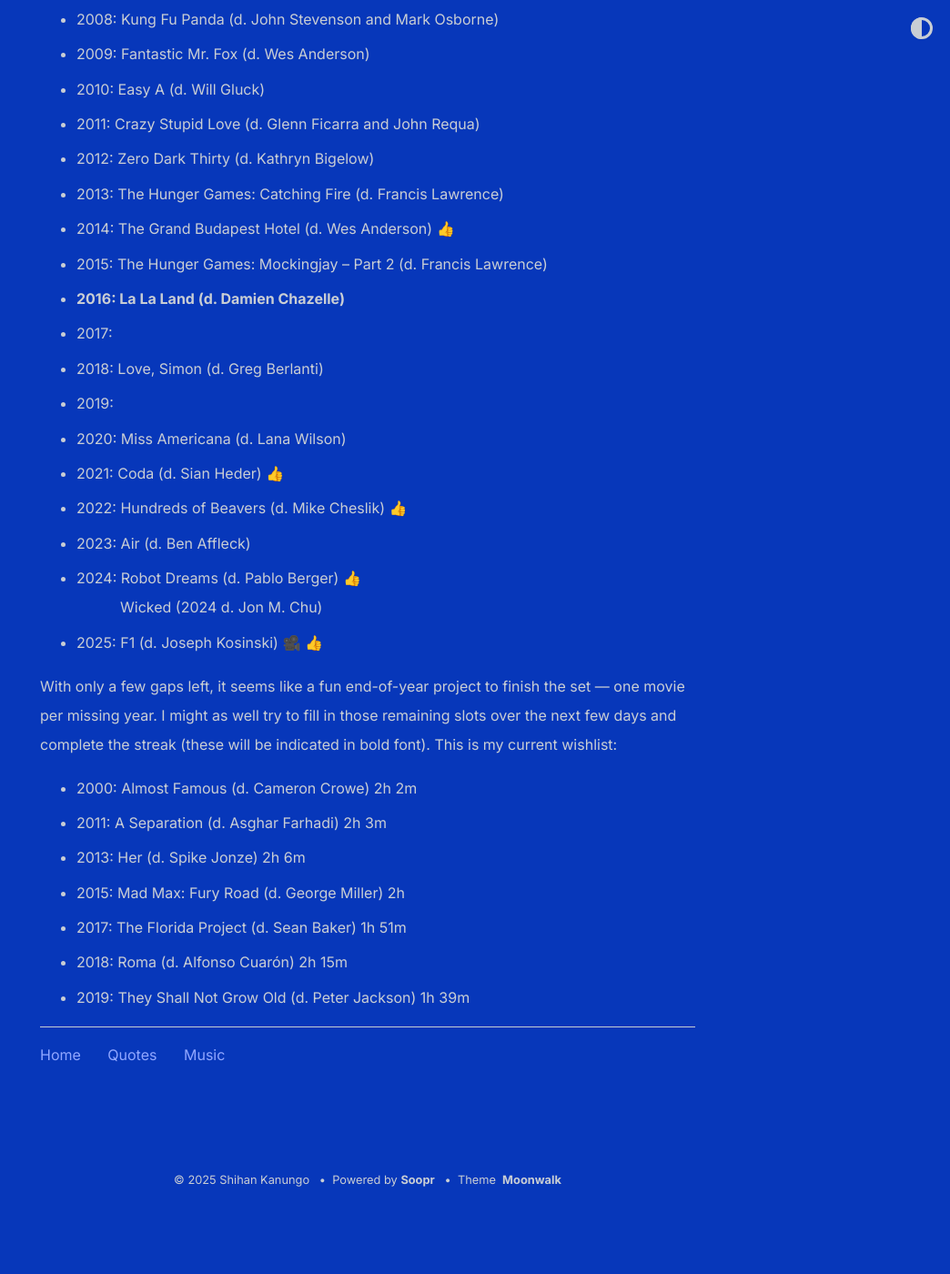
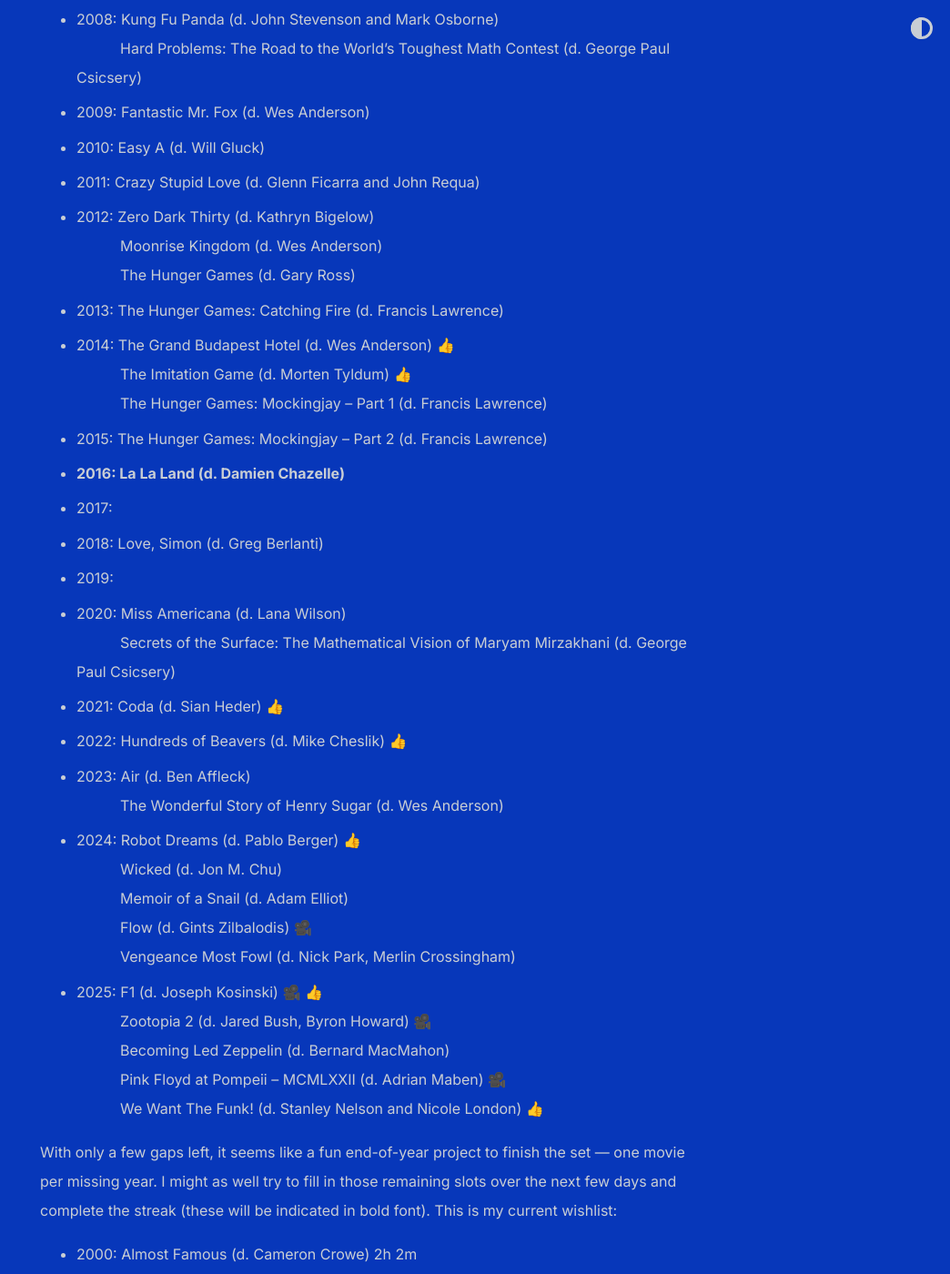
Before and after one commit to shihankanungo/shihankanungo.github.io, a Jekyll site: the page built from movies.md, in a window 1280 px wide and 1400 px high, scrolled down 3566 px. Shown: the whole window at 91% size, without its empty margins (236-1280 px from the left). Built offline with Jekyll 4.4.1, drawn with Linux system fonts in a browser that asks for light colours; before the commit the page ends 4888 px from its top, so only the background shows below that.

Commit message:
Update movies.md

```diff
--- a/movies.md
+++ b/movies.md
@@ -78,25 +78,39 @@
 - 2005: The Curse of the Were-Rabbit (d. Nick Park, Steve Box)
 - **2006: Pan's Labyrinth (d. Guillermo del Toro)**
 - 2007: Juno (d. Jason Reitman)
-- 2008: Kung Fu Panda (d. John Stevenson and Mark Osborne)
+- 2008: Kung Fu Panda (d. John Stevenson and Mark Osborne) <br>
+  &emsp;&emsp;&emsp;Hard Problems: The Road to the World's Toughest Math Contest (d. George Paul Csicsery)
 - 2009: Fantastic Mr. Fox (d. Wes Anderson)
 - 2010: Easy A (d. Will Gluck)
 - 2011: Crazy Stupid Love (d. Glenn Ficarra and John Requa)
-- 2012: Zero Dark Thirty (d. Kathryn Bigelow)
+- 2012: Zero Dark Thirty (d. Kathryn Bigelow) <br>
+  &emsp;&emsp;&emsp;Moonrise Kingdom (d. Wes Anderson) <br>
+  &emsp;&emsp;&emsp;The Hunger Games (d. Gary Ross)
 - 2013: The Hunger Games: Catching Fire (d. Francis Lawrence)
-- 2014: The Grand Budapest Hotel (d. Wes Anderson) 👍
+- 2014: The Grand Budapest Hotel (d. Wes Anderson) 👍 <br>
+  &emsp;&emsp;&emsp;The Imitation Game (d. Morten Tyldum) 👍 <br>
+  &emsp;&emsp;&emsp;The Hunger Games: Mockingjay – Part 1 (d. Francis Lawrence)
 - 2015: The Hunger Games: Mockingjay – Part 2 (d. Francis Lawrence)
 - **2016: La La Land (d. Damien Chazelle)**
 - 2017:
 - 2018: Love, Simon (d. Greg Berlanti)
 - 2019:
-- 2020: Miss Americana (d. Lana Wilson)
+- 2020: Miss Americana (d. Lana Wilson) <br>
+  &emsp;&emsp;&emsp;Secrets of the Surface: The Mathematical Vision of Maryam Mirzakhani (d. George Paul Csicsery)
 - 2021: Coda (d. Sian Heder) 👍
 - 2022: Hundreds of Beavers (d. Mike Cheslik) 👍
-- 2023: Air (d. Ben Affleck)
+- 2023: Air (d. Ben Affleck) <br>
+  &emsp;&emsp;&emsp;The Wonderful Story of Henry Sugar (d. Wes Anderson)
 - 2024: Robot Dreams (d. Pablo Berger) 👍 <br>
-  &emsp;&emsp;&emsp;Wicked (2024 d. Jon M. Chu)
-- 2025: F1 (d. Joseph Kosinski) 🎥 👍
+  &emsp;&emsp;&emsp;Wicked (d. Jon M. Chu) <br>
+  &emsp;&emsp;&emsp;Memoir of a Snail (d. Adam Elliot) <br>
+  &emsp;&emsp;&emsp;Flow (d. Gints Zilbalodis) 🎥 <br>
+  &emsp;&emsp;&emsp;Vengeance Most Fowl (d. Nick Park, Merlin Crossingham)
+- 2025: F1 (d. Joseph Kosinski) 🎥 👍 <br>
+  &emsp;&emsp;&emsp;Zootopia 2 (d. Jared Bush, Byron Howard) 🎥 <br>
+  &emsp;&emsp;&emsp;Becoming Led Zeppelin (d. Bernard MacMahon) <br>
+  &emsp;&emsp;&emsp;Pink Floyd at Pompeii – MCMLXXII (d. Adrian Maben) 🎥 <br>
+  &emsp;&emsp;&emsp;We Want The Funk! (d. Stanley Nelson and Nicole London) 👍
 
 With only a few gaps left, it seems like a fun end-of-year project to finish the set &mdash; one movie per missing year. I might as well try to fill in those remaining slots over the next few days and complete the streak (these will be indicated in bold font). This is my current wishlist:
 
```
